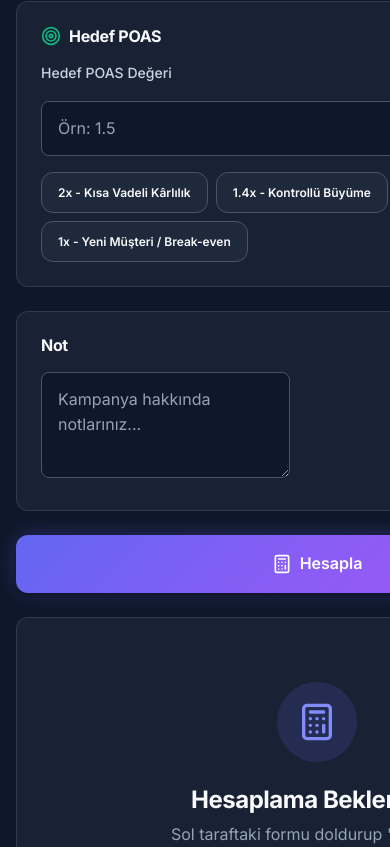
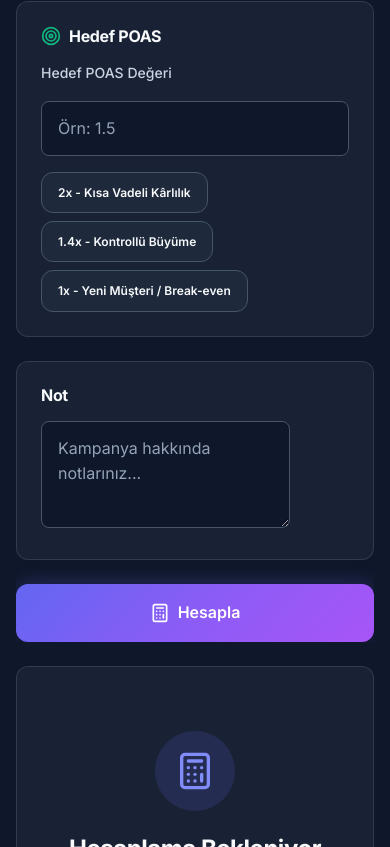
Before and after one commit to ulusalcagdass/poas-hesaplayici, a Next.js app: page /hesaplayici in a window 390 px wide. Shown: the part 1153-2000 px from the top of the page. Built offline with nearby package versions, Linux system fonts and the light colour scheme; no server answers; sample sign-in values are in the browser's storage.

Commit message:
Fix: Comprehensive mobile overflow - width controls on all wrappers/columns

```diff
--- a/src/app/(dashboard)/hesaplayici/page.tsx
+++ b/src/app/(dashboard)/hesaplayici/page.tsx
@@ -163,7 +163,14 @@ export default function HesaplayiciPage() {
     const interpretation = outputs ? interpretPOAS(outputs.poas) : null;
 
     return (
-        <div>
+        <div
+            style={{
+                width: '100%',
+                maxWidth: '100%',
+                overflowX: 'hidden',
+                boxSizing: 'border-box',
+            }}
+        >
             {/* Page Header */}
             <div className="calculator-header" style={{ marginBottom: '2rem', display: 'flex', justifyContent: 'space-between', alignItems: 'flex-start' }}>
                 <div>
@@ -196,7 +203,14 @@ export default function HesaplayiciPage() {
                 className="calculator-grid"
             >
                 {/* Left Column - Inputs */}
-                <div>
+                <div
+                    style={{
+                        width: '100%',
+                        maxWidth: '100%',
+                        minWidth: 0,
+                        overflowX: 'hidden',
+                    }}
+                >
                     {/* Currency & Channel */}
                     <div className="glass-card" style={{ padding: '1rem', marginBottom: '1rem' }}>
                         <div style={{ display: 'flex', gap: '0.75rem', flexWrap: 'wrap' }}>
@@ -507,7 +521,14 @@ export default function HesaplayiciPage() {
                 </div>
 
                 {/* Right Column - Results */}
-                <div>
+                <div
+                    style={{
+                        width: '100%',
+                        maxWidth: '100%',
+                        minWidth: 0,
+                        overflowX: 'hidden',
+                    }}
+                >
                     {outputs ? (
                         <>
                             {/* Main POAS Result */}
```
